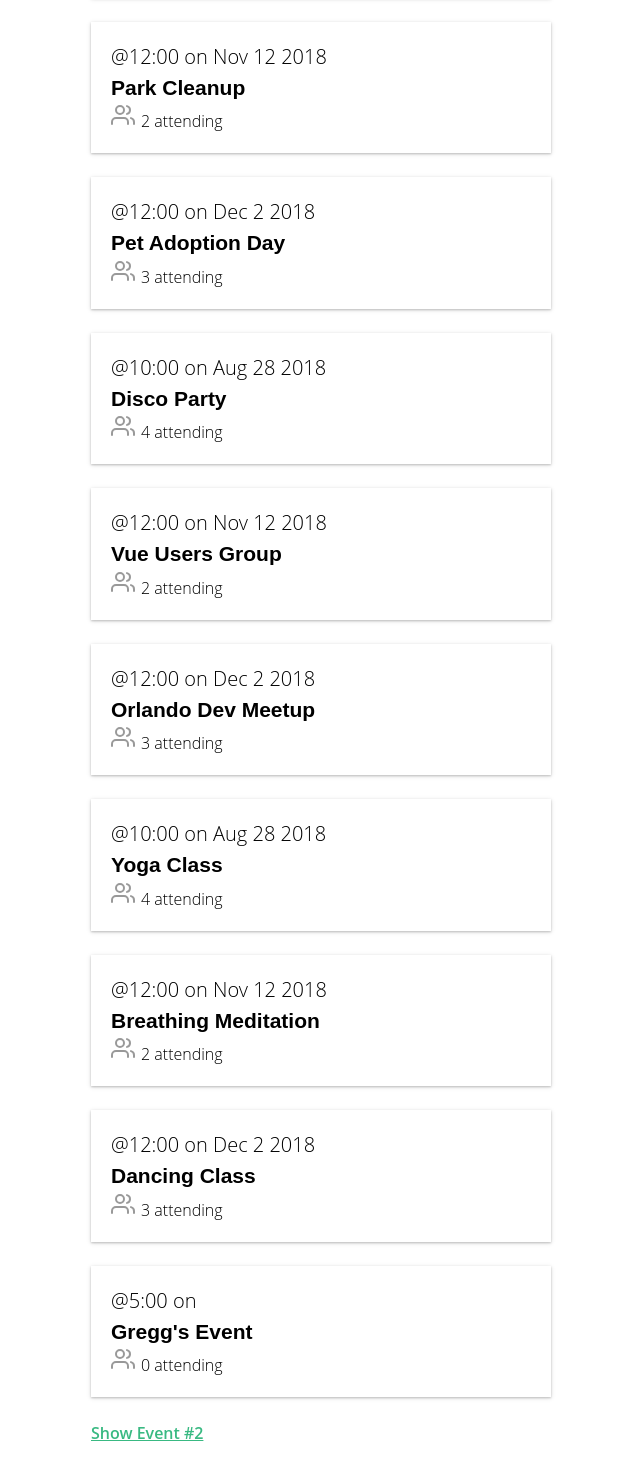
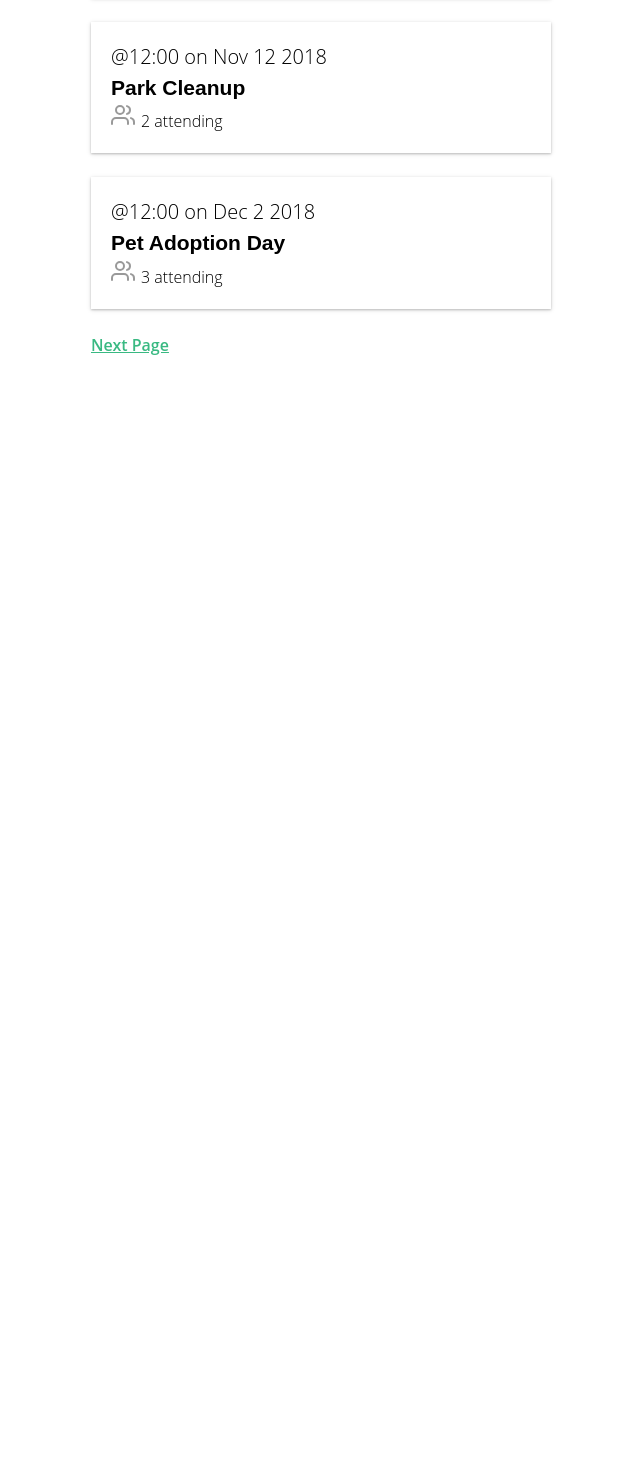
Before and after one commit to BbsonLin/real-workd-vue, a Vue app: page /event/1 in a window 1280 px wide. Shown: the part 336-1801 px from the top of the page, without its empty margins (319-959 px from the left). After the commit the page ends 800 px from the top, so only its background shows below. Built offline with nearby package versions, Linux system fonts and the light colour scheme; data requests are answered from the project's data file.

Commit message:
feat: 12. Mutations & Actions Pt.2

```diff
--- a/src/App.vue
+++ b/src/App.vue
@@ -1,7 +1,7 @@
 <template>
   <div id="app">
     <NavBar />
-    <router-view />
+    <router-view :key="$route.fullPath" />
   </div>
 </template>
 
--- a/src/services/EventService.js
+++ b/src/services/EventService.js
@@ -10,8 +10,8 @@ const apiClient = axios.create({
 })
 
 export default {
-  getEvents() {
-    return apiClient.get('/events')
+  getEvents(perPage, page) {
+    return apiClient.get(`/events?_limit=${perPage}&_page=${page}`)
   },
   getEvent(id) {
     return apiClient.get(`/events/${id}`)
--- a/src/store.js
+++ b/src/store.js
@@ -25,16 +25,22 @@ export default new Vuex.Store({
       { id: 3, text: '...', done: true },
       { id: 4, text: '...', done: false }
     ],
-    events: [
-      { id: 1, title: '...', organizer: '...' },
-      { id: 2, title: '...', organizer: '...' },
-      { id: 3, title: '...', organizer: '...' },
-      { id: 4, title: '...', organizer: '...' }
-    ]
+    events: [],
+    eventsTotal: 0,
+    event: {}
   },
   mutations: {
     ADD_EVENT(state, event) {
       state.events.push(event)
+    },
+    SET_EVENTS(state, events) {
+      state.events = events
+    },
+    SET_EVENTS_TOTAL(state, eventsTotal) {
+      state.eventsTotal = eventsTotal
+    },
+    SET_EVENT(state, event) {
+      state.event = event
     }
   },
   actions: {
@@ -42,6 +48,30 @@ export default new Vuex.Store({
       return EventService.postEvent(event).then(() => {
         commit('ADD_EVENT', event)
       })
+    },
+    fetchEvents({ commit }, { perPage, page }) {
+      EventService.getEvents(perPage, page)
+        .then(resp => {
+          commit('SET_EVENTS', resp.data)
+          commit('SET_EVENTS_TOTAL', resp.headers['x-total-count'])
+        })
+        .catch(err => {
+          console.log(err)
+        })
+    },
+    fetchEvent({ commit, getters }, id) {
+      let event = getters.getEventById(id)
+      if (event) {
+        commit('SET_EVENT', event)
+      } else {
+        EventService.getEvent(id)
+          .then(resp => {
+            commit('SET_EVENT', resp.data)
+          })
+          .catch(err => {
+            console.error(err)
+          })
+      }
     }
   },
   getters: {
--- a/src/views/EventList.vue
+++ b/src/views/EventList.vue
@@ -2,15 +2,29 @@
   <div>
     <h1>Event List</h1>
     <EventCard v-for="event in events" :key="event.id" :event="event" />
-    <router-link :to="{ name: 'event-show', params: { id: 2 } }"
-      >Show Event #2</router-link
-    >
+    <template v-if="page != 1">
+      <router-link
+        :to="{ name: 'event-list', query: { page: page - 1 } }"
+        rel="prev"
+        >Prev Page</router-link
+      >
+    </template>
+    <template v-if="(page != 1) & hasNextPage">
+      |
+    </template>
+    <template v-if="hasNextPage">
+      <router-link
+        :to="{ name: 'event-list', query: { page: page + 1 } }"
+        rel="next"
+        >Next Page</router-link
+      >
+    </template>
   </div>
 </template>
 
 <script>
 import EventCard from '@/components/EventCard.vue'
-import EventService from '@/services/EventService'
+import { mapState } from 'vuex'
 
 export default {
   components: {
@@ -18,17 +32,23 @@ export default {
   },
   data() {
     return {
-      events: []
+      perPage: 3
+    }
+  },
+  computed: {
+    ...mapState(['events', 'eventsTotal']),
+    page() {
+      return parseInt(this.$route.query.page) || 1
+    },
+    hasNextPage() {
+      return this.page != Math.ceil(this.eventsTotal / this.perPage)
     }
   },
   created() {
-    EventService.getEvents()
-      .then(resp => {
-        this.events = resp.data
-      })
-      .catch(err => {
-        console.log(err)
-      })
+    this.$store.dispatch('fetchEvents', {
+      perPage: this.perPage,
+      page: this.page
+    })
   }
 }
 </script>
--- a/src/views/EventShow.vue
+++ b/src/views/EventShow.vue
@@ -29,7 +29,7 @@
 </template>
 
 <script>
-import EventService from '@/services/EventService'
+import { mapState } from 'vuex'
 
 export default {
   props: {
@@ -38,19 +38,11 @@ export default {
       required: true
     }
   },
-  data() {
-    return {
-      event: {}
-    }
+  computed: {
+    ...mapState(['event'])
   },
   created() {
-    EventService.getEvent(this.id)
-      .then(resp => {
-        this.event = resp.data
-      })
-      .catch(err => {
-        console.error(err)
-      })
+    this.$store.dispatch('fetchEvent', this.id)
   }
 }
 </script>
```
